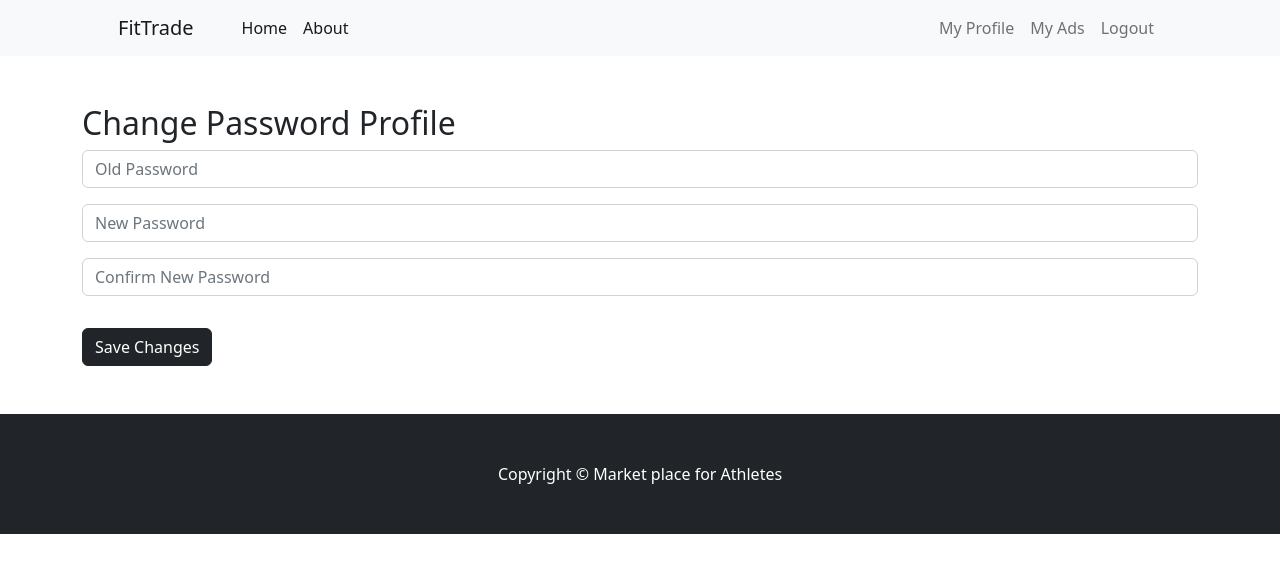
After one commit to RabaTamas/MyProjects, a Django app: page /members/change_password/ in a window 1280 px wide. The commit adds this page. Shown: the top 573 px of the page. Run offline with Django 5.2, Linux system fonts and the light colour scheme; a user stored in the database is signed in; some libraries are stand-ins or nearby versions.

Commit message:
fixing forms and adding change password function

```diff
--- a/Python/MarketPlaceForAthletes/MarketPlaceForAthletes/MarketPlaceForAthletes/members/forms.py
+++ b/Python/MarketPlaceForAthletes/MarketPlaceForAthletes/MarketPlaceForAthletes/members/forms.py
@@ -38,7 +38,8 @@ class ProfileSignUpForm (forms.ModelForm):
         widget=forms.DateInput(attrs={
             'class': 'form-control',
             'type': 'date'
-        })
+        }),
+        required = False
     )
 
     bio = forms.CharField(
@@ -47,7 +48,8 @@ class ProfileSignUpForm (forms.ModelForm):
             'class':'form-control',
             'placeholder':'Write something about yourself...',
 
-        })
+        }),
+        required = False
     )
 
     class Meta:
@@ -171,6 +173,7 @@ class UserEditForm(UserChangeForm):
     email = forms.EmailField(label="", widget=forms.TextInput(attrs={'class':'form-control', 'placeholder':'Email Address'}))
     first_name = forms.CharField(label="", max_length=100, widget=forms.TextInput(attrs={'class':'form-control', 'placeholder':'First Name'}))
     last_name = forms.CharField(label="", max_length=100, widget=forms.TextInput(attrs={'class':'form-control', 'placeholder':'Last Name'}))
+    password = None
 
     class Meta:
         model = User
--- /dev/null
+++ b/Python/MarketPlaceForAthletes/MarketPlaceForAthletes/MarketPlaceForAthletes/members/templates/change_password.html
@@ -0,0 +1,14 @@
+{% extends 'base.html' %}
+
+{% block content %}
+<div class="container mt-5">
+    <h2>Change Password Profile</h2>
+
+    <form method="POST">
+        {% csrf_token %}
+        {{ form.as_p }}
+        <button type="submit" class="btn btn-dark mt-3">Save Changes</button>
+    </form>
+    <br></br>
+</div>
+{% endblock %}
--- a/Python/MarketPlaceForAthletes/MarketPlaceForAthletes/MarketPlaceForAthletes/members/templates/my_profile.html
+++ b/Python/MarketPlaceForAthletes/MarketPlaceForAthletes/MarketPlaceForAthletes/members/templates/my_profile.html
@@ -10,7 +10,9 @@
             <div class="col-md-6">
                 <h4>User Info</h4>
                 {{ user_form.as_p }}
+                <a href="{% url 'change_password' %}" class="w-30 btn btn-dark">Change Password</a>
             </div>
+
             <div class="col-md-6">
                 <h4>Profile Info</h4>
                 {{ profile_form.as_p }}
--- a/Python/MarketPlaceForAthletes/MarketPlaceForAthletes/MarketPlaceForAthletes/members/urls.py
+++ b/Python/MarketPlaceForAthletes/MarketPlaceForAthletes/MarketPlaceForAthletes/members/urls.py
@@ -11,5 +11,6 @@ urlpatterns = [
     path('addlisting/', views.createlisting, name='addlisting' ),
     path('my-ads/', views.my_ads, name='my_ads' ),
     path('edit_item/<int:item_id>/', views.edit_item, name='edit_item'),
-    path('my_profile/', views.my_profile, name='my_profile')
+    path('my_profile/', views.my_profile, name='my_profile'),
+    path('change_password/', views.change_password, name='change_password')
 ]
--- a/Python/MarketPlaceForAthletes/MarketPlaceForAthletes/MarketPlaceForAthletes/members/views.py
+++ b/Python/MarketPlaceForAthletes/MarketPlaceForAthletes/MarketPlaceForAthletes/members/views.py
@@ -2,8 +2,8 @@ import json
 import os
 from django.conf import settings
 from django.shortcuts import get_object_or_404, render, redirect
-from django.contrib.auth import login, authenticate, logout
-from .forms import UserSignUpForm, ProfileSignUpForm, CreateListingForm, EditListingForm, UserEditForm
+from django.contrib.auth import login, authenticate, logout, update_session_auth_hash
+from .forms import UserSignUpForm, ProfileSignUpForm, CreateListingForm, EditListingForm, UserEditForm, UserPasswordChangeForm
 from django.contrib import messages
 from items.models import Item, ItemCondition, Sport
 from django.contrib.auth.decorators import login_required
@@ -174,11 +174,25 @@ def my_profile(request):
             return redirect('my_profile')
         else:
             messages.error(request, "An error occurred. Please try again.")
-    else:
-        user_form = UserEditForm(instance=user)
-        profile_form = ProfileSignUpForm(instance=profile)
+
+    user_form = UserEditForm(instance=user)
+    profile_form = ProfileSignUpForm(instance=profile)
 
     return render(request, 'my_profile.html', {
         'user_form': user_form,
         'profile_form': profile_form
     })
+
+@login_required
+def change_password(request):
+    if request.method == 'POST':
+        passwordform  = UserPasswordChangeForm(user=request.user, data=request.POST)
+        if passwordform.is_valid():
+            passwordform.save()
+            update_session_auth_hash(request, request.user)
+            return redirect('my_profile')
+        else:
+            messages.error(request, passwordform.error_messages)
+            return redirect('change_password')
+    else:
+        return render(request, 'change_password.html', {'form': UserPasswordChangeForm(request.user)})
```
Also changed, not shown: Python/MarketPlaceForAthletes/MarketPlaceForAthletes/MarketPlaceForAthletes/db.sqlite3.
